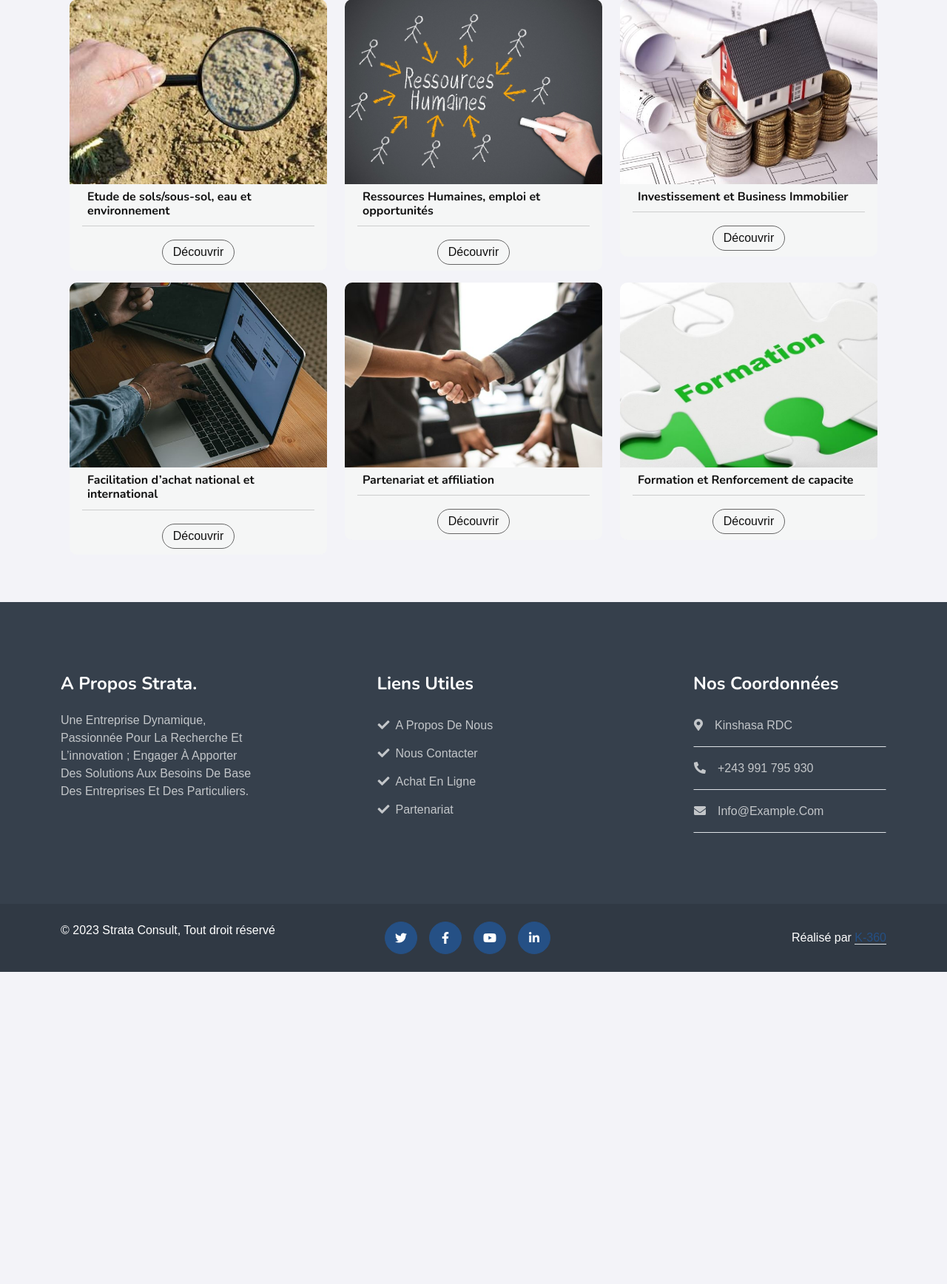
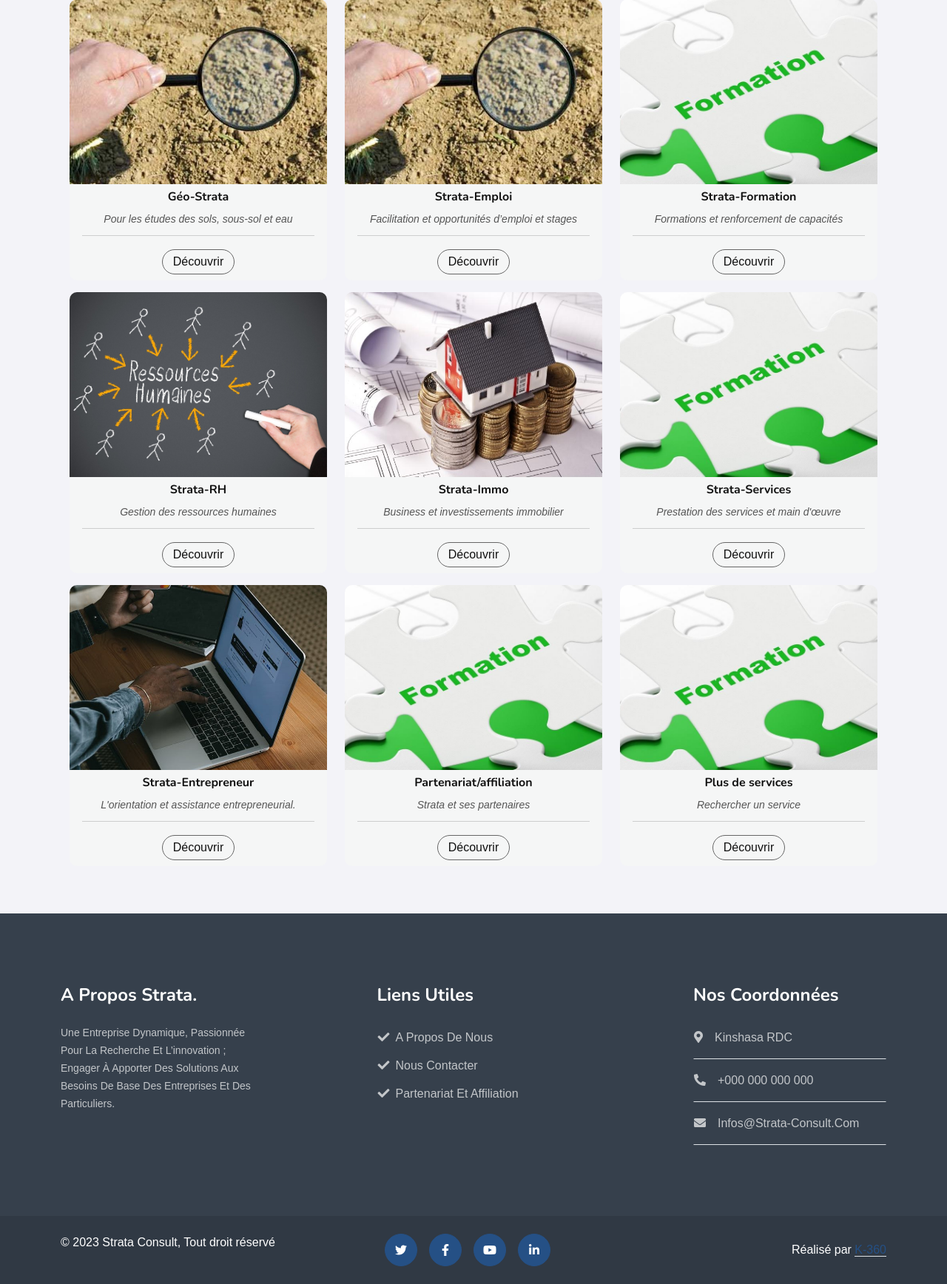
Before and after one commit to rubenkayambala/strata-consult, a Django app: page / in a window 1280 px wide. Shown: the part 704-2440 px from the top of the page at 74% size. Before the commit the page ends 2018 px from the top, so only its background shows below. Run offline with Django 4.2, Linux system fonts and the light colour scheme; some libraries are stand-ins or nearby versions; grey boxes are pictures that could not be loaded.

Commit message:
Modifications des services sur  la page d'accueil

```diff
--- a/strata/settings.py
+++ b/strata/settings.py
@@ -121,8 +121,8 @@ USE_TZ = True
 # https://docs.djangoproject.com/en/4.2/howto/static-files/
 
 STATIC_URL = 'static/'
-STATICFILES_DIRS = [ BASE_DIR / 'static' ]
-STATIC_ROOT = os.path.join(BASE_DIR, 'statics')
+STATICFILES_DIRS = [ BASE_DIR / 'statics' ]
+STATIC_ROOT = os.path.join(BASE_DIR, 'static')
 
 MEDIA_ROOT = os.path.join(BASE_DIR, 'media')
 MEDIA_URL = '/media/'
--- a/templates/home/base.html
+++ b/templates/home/base.html
@@ -105,8 +105,7 @@
                     <div class="col-lg-3 col-md-6">
                         <div class="footer-item">
                             <h4 class="text-white fw-bold mb-4">A propos Strata.</h4>
-                            <p>Une entreprise dynamique, passionnée pour la recherche et l’innovation ; engager à apporter des solutions aux besoins de base des entreprises et des particuliers.</p>
-                            <!-- <p class="mb-0"><a class="" href="#">PestKit </a> &copy; 2023 All Right Reserved.</p> -->
+                            <small>Une entreprise dynamique, passionnée pour la recherche et l’innovation ; engager à apporter des solutions aux besoins de base des entreprises et des particuliers.</small>
                         </div>
                     </div>
                     <div class="col-lg-3 col-md-6">
@@ -115,8 +114,7 @@
                             <div class="d-flex flex-column align-items-start">
                                 <a class="btn btn-link ps-0" href=""><i class="fa fa-check me-2"></i>A propos de nous</a>
                                 <a class="btn btn-link ps-0" href="{% url 'home:contact' %}"><i class="fa fa-check me-2"></i>Nous Contacter</a>
-                                <a class="btn btn-link ps-0" href="{% url 'home:achat' %}"><i class="fa fa-check me-2"></i>Achat en ligne</a>
-                                <a class="btn btn-link ps-0" href=""><i class="fa fa-check me-2"></i>Partenariat</a>
+                                <a class="btn btn-link ps-0" href=""><i class="fa fa-check me-2"></i>Partenariat et affiliation</a>
                             </div>
                         </div>
                     </div>
@@ -124,8 +122,8 @@
                         <div class="footer-item">
                             <h4 class="text-white fw-bold mb-4">Nos coordonnées</h4>
                             <a href="" class="btn btn-link w-100 text-start ps-0 pb-3 border-bottom rounded-0"><i class="fa fa-map-marker-alt me-3"></i>Kinshasa RDC</a>
-                            <a href="" class="btn btn-link w-100 text-start ps-0 py-3 border-bottom rounded-0"><i class="fa fa-phone-alt me-3"></i>+243 991 795 930</a>
-                            <a href="" class="btn btn-link w-100 text-start ps-0 py-3 border-bottom rounded-0"><i class="fa fa-envelope me-3"></i>info@example.com</a>
+                            <a href="" class="btn btn-link w-100 text-start ps-0 py-3 border-bottom rounded-0"><i class="fa fa-phone-alt me-3"></i>+000 000 000 000</a>
+                            <a href="" class="btn btn-link w-100 text-start ps-0 py-3 border-bottom rounded-0"><i class="fa fa-envelope me-3"></i>infos@strata-consult.com</a>
                         </div>
                     </div>
                 </div>
--- a/templates/home/index.html
+++ b/templates/home/index.html
@@ -127,9 +127,10 @@
                 <div class="row m-0">
                     <div class="col-lg-4 col-md-6 mb-3 blog-item wow fadeInUp" data-wow-delay=".6s">
                         <img src="{% static 'img/img4.jpg' %}" class="rounded-top" alt="">
-                         <div class="rounded-bottom bg-light">
+                         <div class="rounded-bottom bg-light text-center">
                             <div class="px-4 pb-0 py-2">
-                                <h6>Etude de sols/sous-sol, eau et environnement</h6>
+                                <h6>Géo-Strata</h6>
+                                <small><i>Pour les études des sols, sous-sol et eau</i></small>
                             </div>
                             <hr>
                             <div class="p-4 py-2 text-center blog-btn">
@@ -138,10 +139,37 @@
                         </div>
                     </div>
                     <div class="col-lg-4 col-md-6 mb-3 blog-item wow fadeInUp" data-wow-delay=".6s">
+                        <img src="{% static 'img/img4.jpg' %}" class="rounded-top" alt="">
+                         <div class="rounded-bottom bg-light text-center">
+                            <div class="px-4 pb-0 py-2">
+                                <h6>Strata-Emploi</h6>
+                                <small><i>Facilitation et opportunités d’emploi et stages</i></small>
+                            </div>
+                            <hr>
+                            <div class="p-4 py-2 text-center blog-btn">
+                                <a href="{% url 'home:etude_sol' %}" type="button" class="text-dark">Découvrir</a>
+                            </div>
+                        </div>
+                    </div>
+                    <div class="col-lg-4 col-md-6 mb-3 blog-item wow fadeInUp" data-wow-delay=".6s">
+                        <img src="{% static 'img/img8.jpg' %}" class="rounded-top" alt="">
+                         <div class="rounded-bottom bg-light text-center">
+                            <div class="px-4 pb-0 pt-2">
+                                <h6>Strata-Formation</h6>
+                                <small><i>Formations et renforcement de capacités</i></small>
+                            </div>
+                            <hr>
+                            <div class="p-4 py-2 text-center blog-btn">
+                                <a href="{% url 'home:formation' %}" type="button" class="text-dark">Découvrir</a>
+                            </div>
+                        </div>
+                    </div>
+                    <div class="col-lg-4 col-md-6 mb-3 blog-item wow fadeInUp" data-wow-delay=".6s">
                         <img src="{% static 'img/img6.jpg' %}" class="rounded-top" alt="">
-                         <div class="rounded-bottom bg-light">
+                         <div class="rounded-bottom bg-light text-center">
                             <div class="px-4 pb-0 pt-2">
-                                <h6>Ressources Humaines, emploi et opportunités</h6>
+                                <h6>Strata-RH</h6>
+                                <small><i>Gestion des ressources humaines</i></small>
                             </div>
                             <hr>
                             <div class="p-4 py-2 text-center blog-btn">
@@ -151,9 +179,10 @@
                     </div>
                     <div class="col-lg-4 col-md-6 mb-3 blog-item wow fadeInUp" data-wow-delay=".6s">
                         <img src="{% static 'img/img1.jpg' %}" class="rounded-top" alt="">
-                         <div class="rounded-bottom bg-light">
+                         <div class="rounded-bottom bg-light text-center">
                             <div class="px-4 pb-0 pt-2">
-                                <h6>Investissement et Business Immobilier</h6>
+                                <h6>Strata-Immo</h6>
+                                <small><i>Business et investissements immobilier</i></small>
                             </div>
                             <hr>
                             <div class="p-4 py-2 text-center blog-btn">
@@ -162,10 +191,24 @@
                         </div>
                     </div>
                     <div class="col-lg-4 col-md-6 mb-3 blog-item wow fadeInUp" data-wow-delay=".6s">
+                        <img src="{% static 'img/img8.jpg' %}" class="rounded-top" alt="">
+                         <div class="rounded-bottom bg-light text-center">
+                            <div class="px-4 pb-0 pt-2">
+                                <h6>Strata-Services</h6>
+                                <small><i> Prestation des services et main d'œuvre</i></small>
+                            </div>
+                            <hr>
+                            <div class="p-4 py-2 text-center blog-btn">
+                                <a href="{% url 'home:formation' %}" type="button" class="text-dark">Découvrir</a>
+                            </div>
+                        </div>
+                    </div>
+                    <div class="col-lg-4 col-md-6 mb-3 blog-item wow fadeInUp" data-wow-delay=".6s">
                         <img src="{% static 'img/img7.jpg' %}" class="rounded-top" alt="">
-                         <div class="rounded-bottom bg-light">
+                         <div class="rounded-bottom bg-light text-center">
                             <div class="px-4 pb-0 pt-2">
-                                <h6>Facilitation d’achat national et international</h6>
+                                <h6>Strata-Entrepreneur</h6>
+                                <small><i>L'orientation et assistance entrepreneurial.</i></small>
                             </div>
                             <hr>
                             <div class="p-4 py-2 text-center blog-btn">
@@ -174,22 +217,24 @@
                         </div>
                     </div>
                     <div class="col-lg-4 col-md-6 mb-3 blog-item wow fadeInUp" data-wow-delay=".6s">
-                        <img src="{% static 'img/img2.jpg' %}" class="rounded-top" alt="">
-                         <div class="rounded-bottom bg-light">
+                        <img src="{% static 'img/img8.jpg' %}" class="rounded-top" alt="">
+                         <div class="rounded-bottom bg-light text-center">
                             <div class="px-4 pb-0 pt-2">
-                                <h6>Partenariat et affiliation</h6>
+                                <h6>Partenariat/affiliation</h6>
+                                <small><i>Strata et ses partenaires</i></small>
                             </div>
                             <hr>
                             <div class="p-4 py-2 text-center blog-btn">
-                                <a href="#" type="button" class="text-dark">Découvrir</a>
+                                <a href="{% url 'home:formation' %}" type="button" class="text-dark">Découvrir</a>
                             </div>
                         </div>
                     </div>
                     <div class="col-lg-4 col-md-6 mb-3 blog-item wow fadeInUp" data-wow-delay=".6s">
                         <img src="{% static 'img/img8.jpg' %}" class="rounded-top" alt="">
-                         <div class="rounded-bottom bg-light">
+                         <div class="rounded-bottom bg-light text-center">
                             <div class="px-4 pb-0 pt-2">
-                                <h6>Formation et Renforcement de capacite</h6>
+                                <h6>Plus de services</h6>
+                                <small><i>Rechercher un service</i></small>
                             </div>
                             <hr>
                             <div class="p-4 py-2 text-center blog-btn">
```
